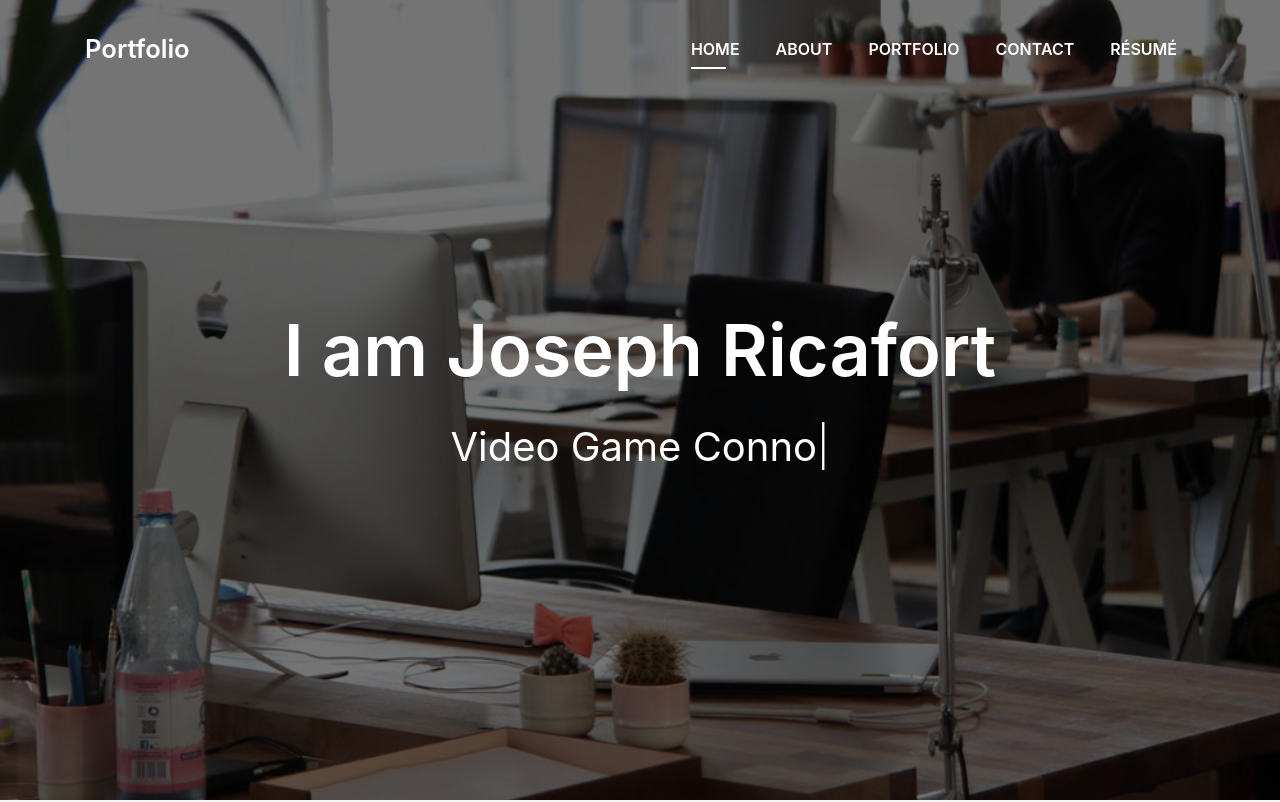
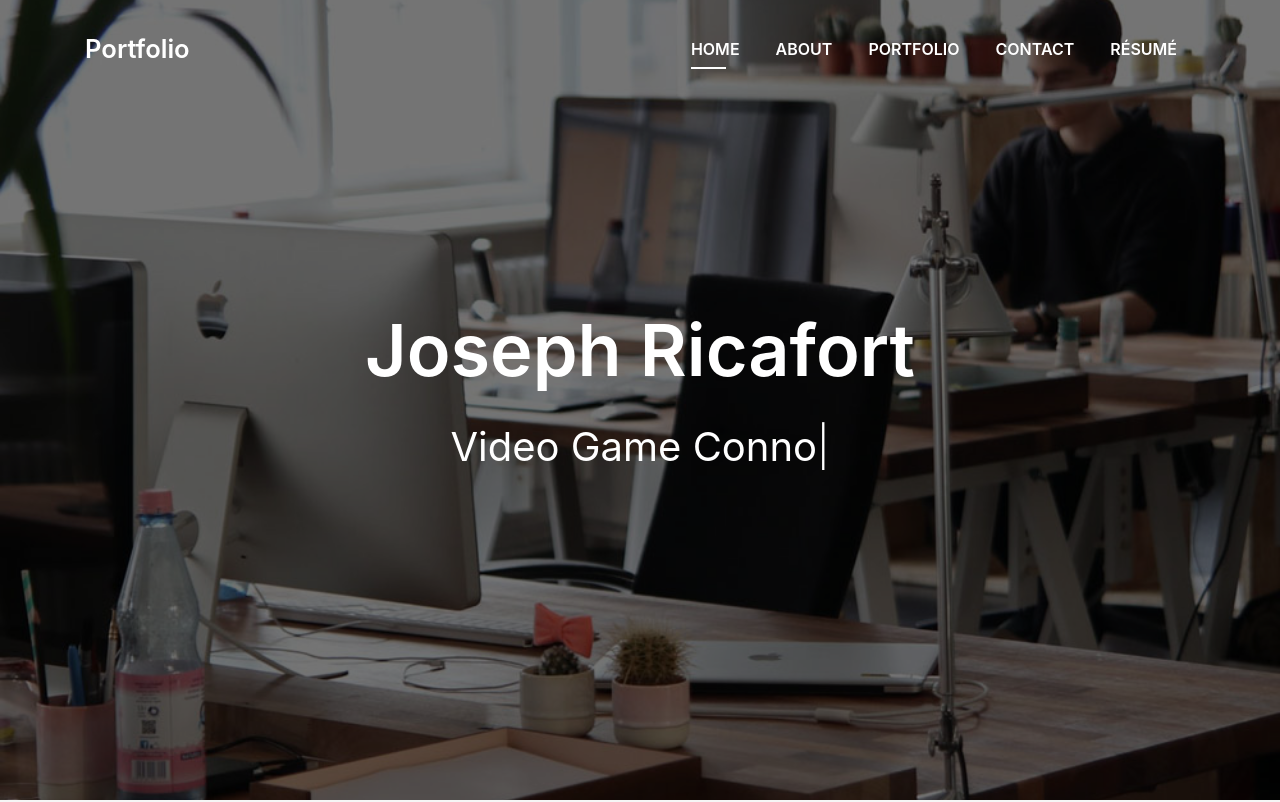
Before and after one commit to jrbricafort/Bootstrap-Portfolio, a plain HTML site: page index.html in a window 1280 px wide. Shown: the top 802 px of the page. Drawn offline with Linux system fonts and the light colour scheme; files whose address does not match are found by name.

Commit message:
"I am" removed

```diff
--- a/index.html
+++ b/index.html
@@ -78,7 +78,7 @@
       <div class="table-cell">
         <div class="container">
           <!--<p class="display-6 color-d">Hello, world!</p>-->
-          <h1 class="intro-title mb-4">I am Joseph Ricafort</h1>
+          <h1 class="intro-title mb-4">Joseph Ricafort</h1>
           <p class="intro-subtitle"><span class="text-slider-items">
               Full Stack Web Developer,Video Game Connoisseur,Golf Enthusiast</span><strong class="text-slider"></strong></p>
           <!-- <p class="pt-3"><a class="btn btn-primary btn js-scroll px-4" href="#about" role="button">Learn More</a></p> -->
```
